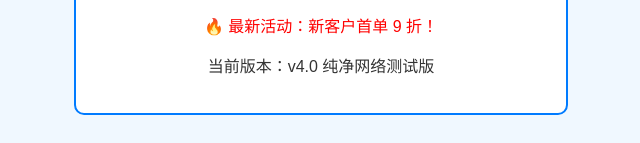
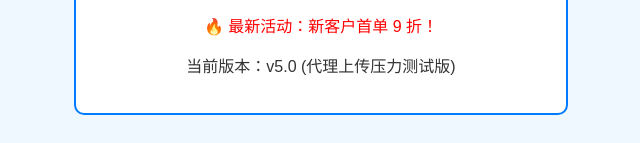
Before and after one commit to westudx/west-studio-site, a plain HTML site: page index.html in a window 1280 px wide. Shown: the part 236-379 px from the top of the page, without its empty margins (319-959 px from the left). Drawn offline with Linux system fonts and the light colour scheme.

```diff
--- a/index.html
+++ b/index.html
@@ -29,7 +29,7 @@
         <p>专业代肝，安全高效！</p>
         <p>✅ 业务范围：深渊满星、神瞳全收集、活动代跑</p>
         <p style="color: red;">🔥 最新活动：新客户首单 9 折！</p>
-        <p>当前版本：v4.0 纯净网络测试版</p>
+       <p>当前版本：v5.0 (代理上传压力测试版)</p>
     </div>
 </body>
 </html>
```
Also changed, not shown: 1 other file.
